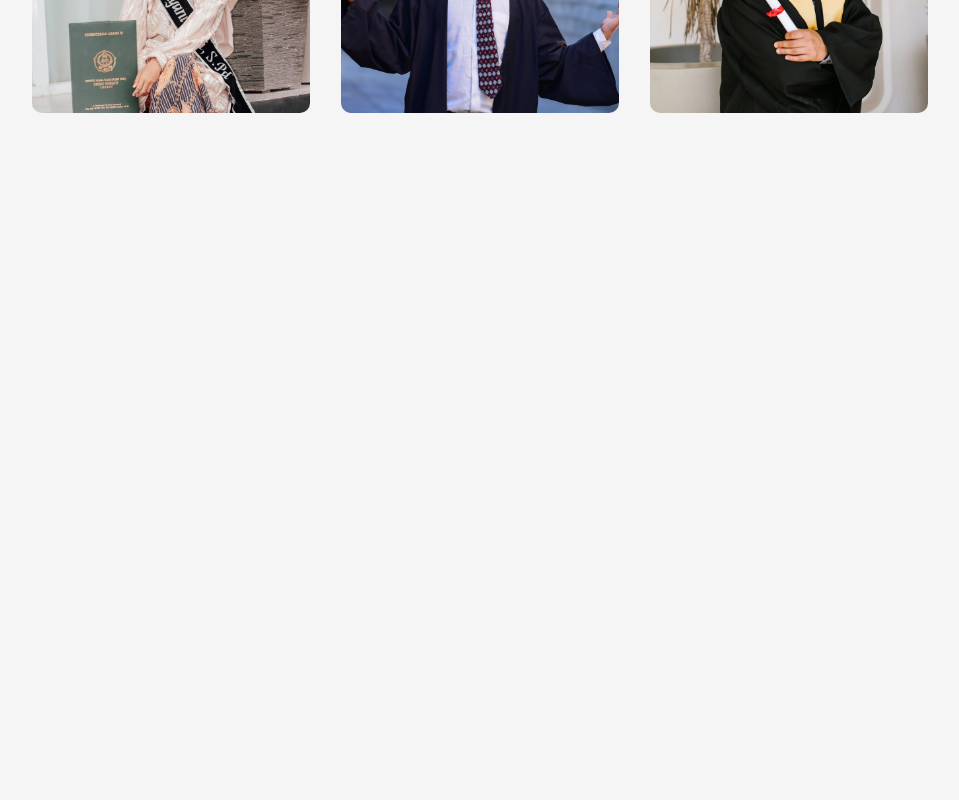
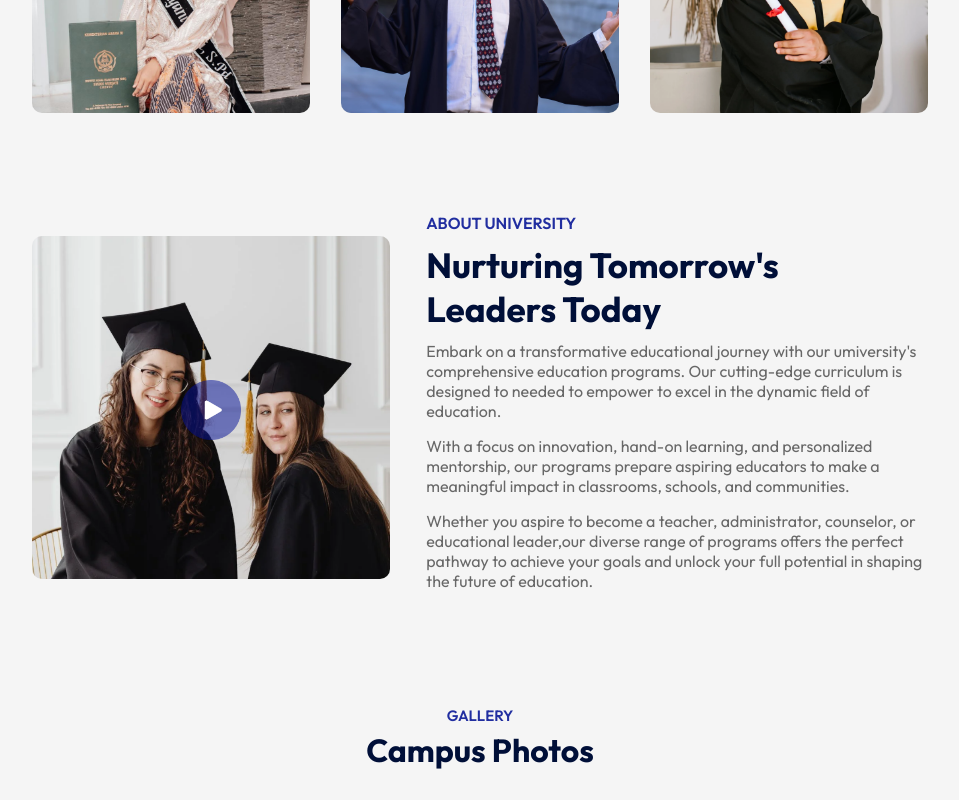
Before and after one commit to MehakRauf/Edusity, a React (Create React App) app: page / in a window 1280 px wide. Shown: the part 1180-1980 px from the top of the page, without its empty margins (160-1119 px from the left). Before the commit the page ends 1373 px from the top, so only its background shows below. Built offline with nearby package versions, Linux system fonts and the light colour scheme.

Commit message:
done with about section

```diff
--- a/src/App.js
+++ b/src/App.js
@@ -3,14 +3,17 @@
 import Hero from './components/Hero/Hero'
 import Programs from './components/Programs/Programs'
 import Title from './components/Title/Title'
+import About from './components/About/About'
 
 const App = () => {
   return (
     <div>
       <Navbar />
       <Hero />
-      <Title subTitle='OUR PROGRAM' title='What We Offer'/>
+      <Title subTitle='OUR PROGRAMS' title='What We Offer' />
       <Programs />
+      <About />
+      <Title subTitle='Gallery' title='Campus Photos' />
     </div>
   )
 }
--- /dev/null
+++ b/src/components/About/About.css
@@ -0,0 +1,46 @@
+.about {
+    margin: 100px auto;
+    display: flex;
+    align-items: center;
+    justify-content: space-between;
+    width: 90%;
+}
+
+.about-left {
+    position: relative;
+    flex-basis: 40%;
+}
+
+.about-right {
+    flex-basis: 56%;
+}
+
+.about-img {
+    width: 100%;
+    border-radius: 10px;
+}
+
+.play-icon {
+    width: 60px;
+    position: absolute;
+    top: 50%;
+    left: 50%;
+    transform: translate(-50%, -50%);
+}
+
+.about h3{
+    font-weight: 600;
+    font-size: 16px;
+    color: #212EA0;
+}
+.about h2{
+    font-size: 35px;
+    margin: 10px 0;
+    color: #000F38;
+    max-width: 400px;
+}
+
+.about p{
+    color: #676767;
+    margin-bottom: 15px;
+}
--- /dev/null
+++ b/src/components/About/About.js
@@ -0,0 +1,35 @@
+import React from 'react'
+import './About.css'
+import about_img from '../../assets/about.png'
+import play_icon from '../../assets/play-icon.png'
+const About = () => {
+    return (
+        <div className='about container' id='about'>
+            <div className="about-left">
+                <img src={about_img} alt="" className='about-img' />
+                <img src={play_icon} alt="" className='play-icon' />
+            </div>
+            <div className="about-right">
+                <h3>ABOUT UNIVERSITY</h3>
+                <h2>Nurturing Tomorrow's Leaders Today</h2>
+                <p>
+                    Embark on a transformative educational journey with our
+                    umiversity's comprehensive education programs. Our cutting-edge
+                    curriculum is designed to needed to empower to excel in the dynamic field of education.
+                </p>
+                <p>
+                    With a focus on innovation, hand-on learning, and personalized mentorship,
+                    our programs prepare aspiring educators to make a
+                    meaningful impact in classrooms, schools, and communities.
+                </p>
+                <p>
+                    Whether you aspire to become a teacher, administrator, counselor, or educational leader,our diverse range of programs offers
+                    the perfect pathway to achieve your goals and unlock your full
+                    potential in shaping the future of education.
+                </p>
+            </div>
+        </div>
+    )
+}
+
+export default About
--- a/src/components/Hero/Hero.js
+++ b/src/components/Hero/Hero.js
@@ -3,7 +3,7 @@
 import dark_arrow from '../../assets/dark-arrow.png'
 const Hero = () => {
   return (
-    <div className='hero container'>
+    <div className='hero container' id='hero'>
       <div className="hero-text">
         <h1>We Ensure better education for a better world</h1>
         <p>Our cutting-edge curriculum is designed to empower students with the knowledge, skills, and
--- a/src/components/Navbar/Navbar.css
+++ b/src/components/Navbar/Navbar.css
@@ -22,3 +22,8 @@
     margin: 5px 20px;
     font-size: 16px;
 }
+
+.dark-nav {
+    background-color: #212EA0;
+    transition: 0.5s;
+}
--- a/src/components/Navbar/Navbar.js
+++ b/src/components/Navbar/Navbar.js
@@ -1,16 +1,30 @@
-import React from 'react';
+import React, { useEffect, useState } from 'react';
 import './Navbar.css';
 import logo from '../../assets/logo.png';
 
 const Navbar = () => {
+  const [sticky, setSticky] = useState(false);
+  useEffect(() => {
+    window.addEventListener('scroll', () => {
+      window.scrollY > 50 ? setSticky(true) : setSticky(false)
+    })
+  }, [])
   return (
-    <nav className='container'>
+    <nav className={`container ${sticky ? 'dark-nav' : ""}`}>
       <img className='logo' src={logo} alt="" />
       <ul>
+        <a href="#hero">
           <li>Home</li>
+        </a>
+        <a href="#programs">
           <li>Programs</li>
+        </a>
+        <a href="#about">
           <li>About us</li>
+        </a>
+        <a href="#campus">
           <li>Campus</li>
+        </a>
         <li>Testimonials</li>
         <li><button className='btn'>Contact us</button></li>
       </ul>
--- a/src/components/Programs/Programs.js
+++ b/src/components/Programs/Programs.js
@@ -10,7 +10,7 @@
 
 const Programs = () => {
   return (
-    <div className='programs container'>
+    <div className='programs container' id='programs'>
       <div className="program">
         <img src={program_1} alt="" />
         <div className="caption">
--- a/src/index.css
+++ b/src/index.css
@@ -5,6 +5,7 @@
   margin: 0;
   padding: 0;
   box-sizing: border-box;
+  scroll-behavior: smooth;
 }
 
 body {
```
Lines whose indentation alone changed are shown as unchanged.
